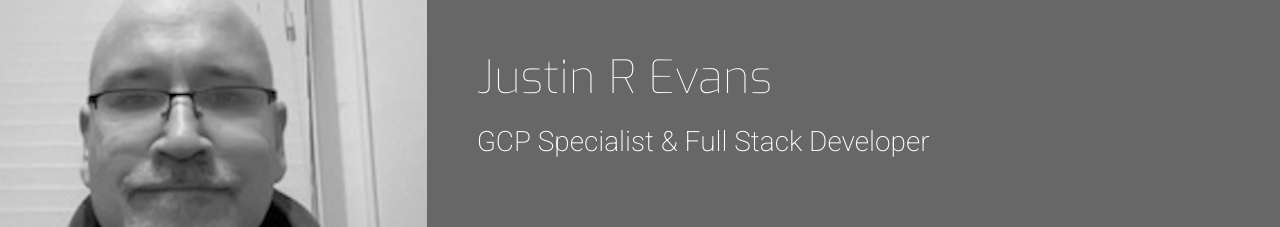
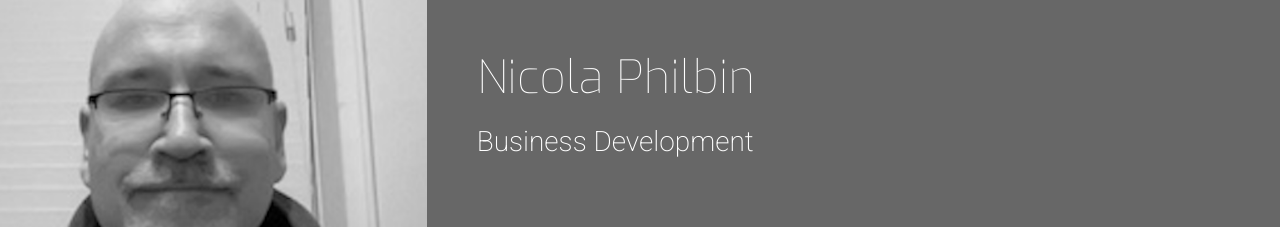
Before and after one commit to nmphilbin/nmphilbin-resume, a plain HTML site: page index.html in a window 1280 px wide. Shown: the top 227 px of the page. Drawn offline with nearby package versions, Linux system fonts and the light colour scheme.

Commit message:
add index.html Nicola Philbin details JRE 19-10-2024 1647

```diff
--- a/index.html
+++ b/index.html
@@ -22,8 +22,8 @@
             <div class="col-md-8">
                 <div class="row bg-color-name-title no-gutters">
                     <div class="col heading">
-                        <h1 class="name">Justin R Evans</h1>
-                        <h2 class="title"> GCP Specialist & Full Stack Developer</h2>
+                        <h1 class="name">Nicola Philbin</h1>
+                        <h2 class="title"> Business Development</h2>
                     </div>
                 </div>
                 <div class="row no-gutters">
```
